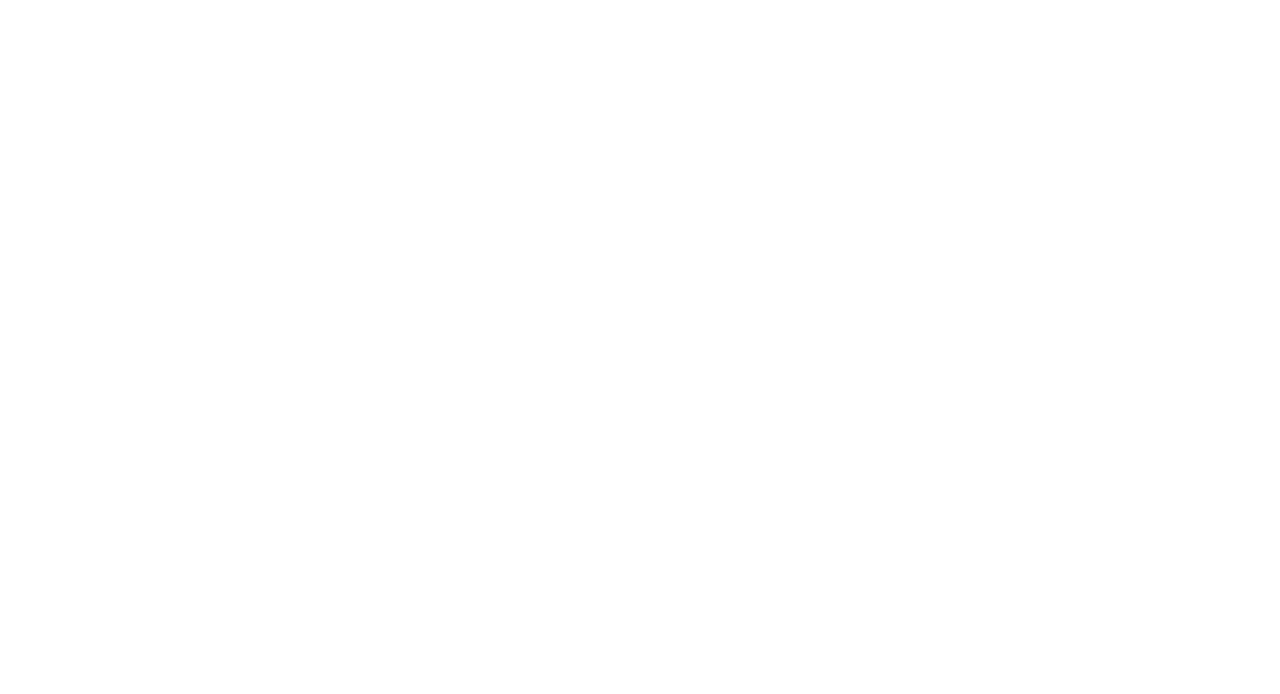
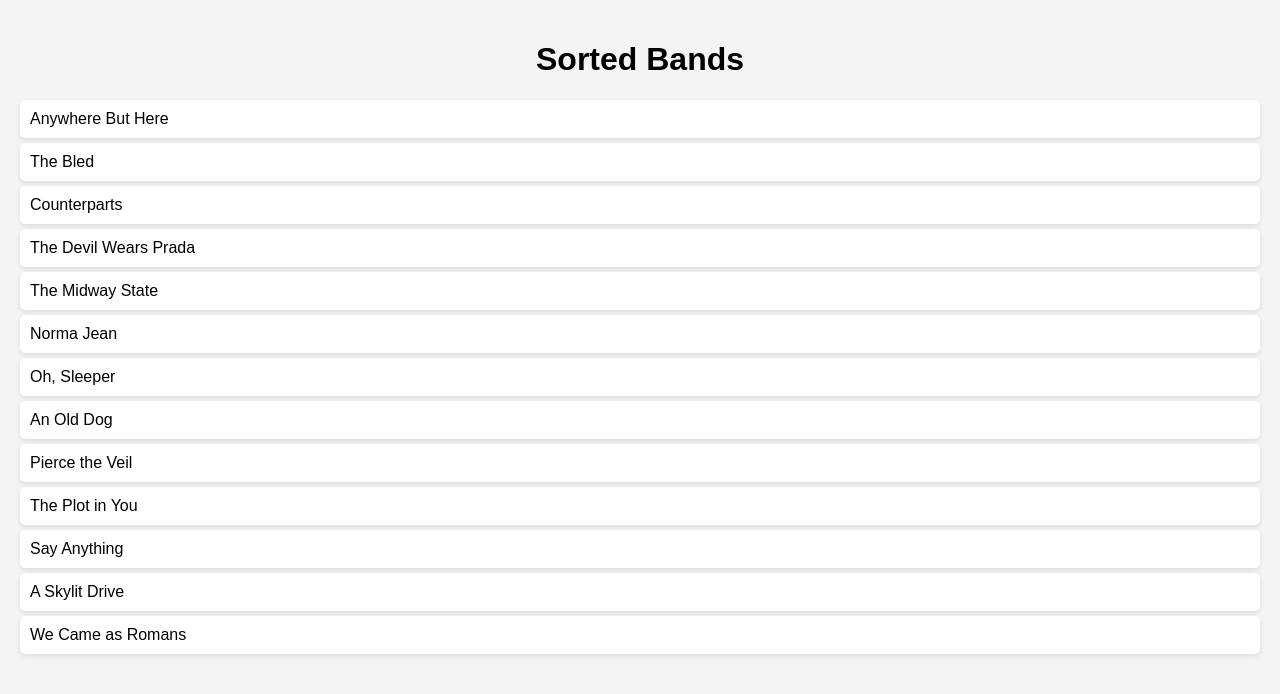
Before and after one commit to acciojob/sorting-articles-Nithyasree8, a website: page main.html in a window 1280 px wide. Drawn offline with Linux system fonts and the light colour scheme.

Commit message:
created a submission

```diff
--- a/main.html
+++ b/main.html
@@ -8,6 +8,8 @@
 
 <body>
 	<!-- the entire body must be written by student -->
+	<h1>Sorted Bands</h1>
+<ul id="band"></ul>
     <script type="text/javascript" src="./script.js">
 </script>
 
--- a/script.js
+++ b/script.js
@@ -1 +1,36 @@
 //your JS code here. If required.
+const bands = [
+        'The Plot in You',
+        'The Devil Wears Prada',
+        'Pierce the Veil',
+        'Norma Jean',
+        'The Bled',
+        'Say Anything',
+        'The Midway State',
+        'We Came as Romans',
+        'Counterparts',
+        'Oh, Sleeper',
+        'A Skylit Drive',
+        'Anywhere But Here',
+        'An Old Dog'
+    ];
+
+    // Function to sort the bands
+    function sortBands(bands) {
+        return bands.sort((a, b) => {
+            const removeWords = (str) => str.replace(/\b(a|an|the)\b/gi, '').trim();
+            const bandA = removeWords(a).toLowerCase();
+            const bandB = removeWords(b).toLowerCase();
+            return bandA.localeCompare(bandB);
+        });
+    }
+
+    // Append sorted bands to the unordered list
+    const sortedBands = sortBands(bands);
+    const bandList = document.getElementById('band');
+
+    sortedBands.forEach(band => {
+        const li = document.createElement('li');
+        li.textContent = band;
+        bandList.appendChild(li);
+    });
--- a/styles.css
+++ b/styles.css
@@ -1 +1,21 @@
 /*  your css code here. If applicable */
+body {
+            font-family: Arial, sans-serif;
+            background-color: #f4f4f4;
+            margin: 0;
+            padding: 20px;
+        }
+        h1 {
+            text-align: center;
+        }
+        ul {
+            list-style-type: none;
+            padding: 0;
+        }
+        li {
+            background: #fff;
+            margin: 5px 0;
+            padding: 10px;
+            border-radius: 5px;
+            box-shadow: 0 2px 5px rgba(0, 0, 0, 0.1);
+        }
```
